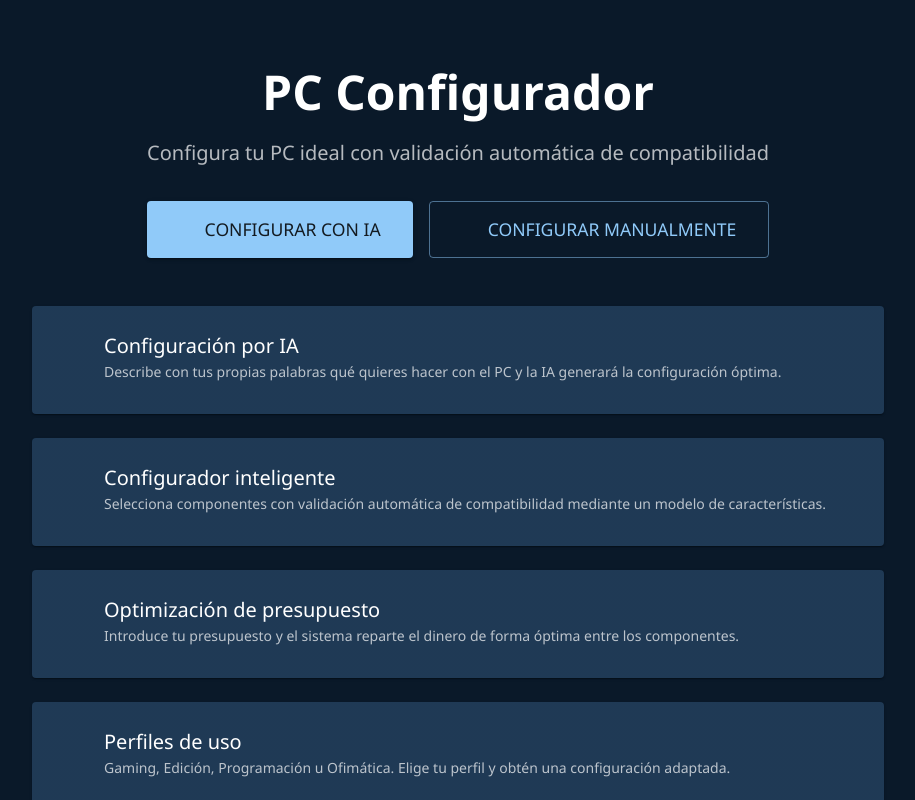
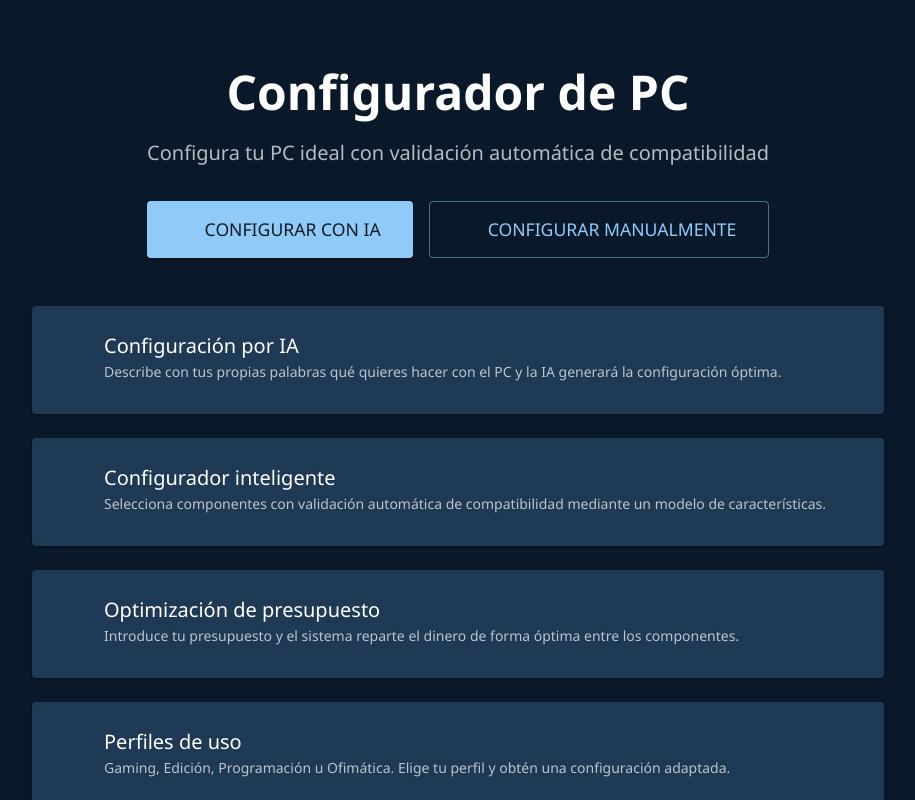
Before and after one commit to Juanramire/tfg, a React (Vite) app in the folder frontend/: page / in a window 1280 px wide. Shown: the top 800 px of the page, without its empty margins (182-1097 px from the left). Built offline with nearby package versions, Linux system fonts and the light colour scheme; no server answers; some icons are missing.

Commit message:
fix: renombrar título landing a "Configurador de PC"

```diff
--- a/frontend/src/pages/Landing.jsx
+++ b/frontend/src/pages/Landing.jsx
@@ -49,7 +49,7 @@ export default function Landing() {
     <Container maxWidth="md" sx={{ py: 8 }}>
       <Box textAlign="center" mb={6}>
         <Typography variant="h3" fontWeight="bold" gutterBottom>
-          PC Configurador
+          Configurador de PC
         </Typography>
         <Typography variant="h6" color="text.secondary" mb={4}>
           Configura tu PC ideal con validación automática de compatibilidad
```
